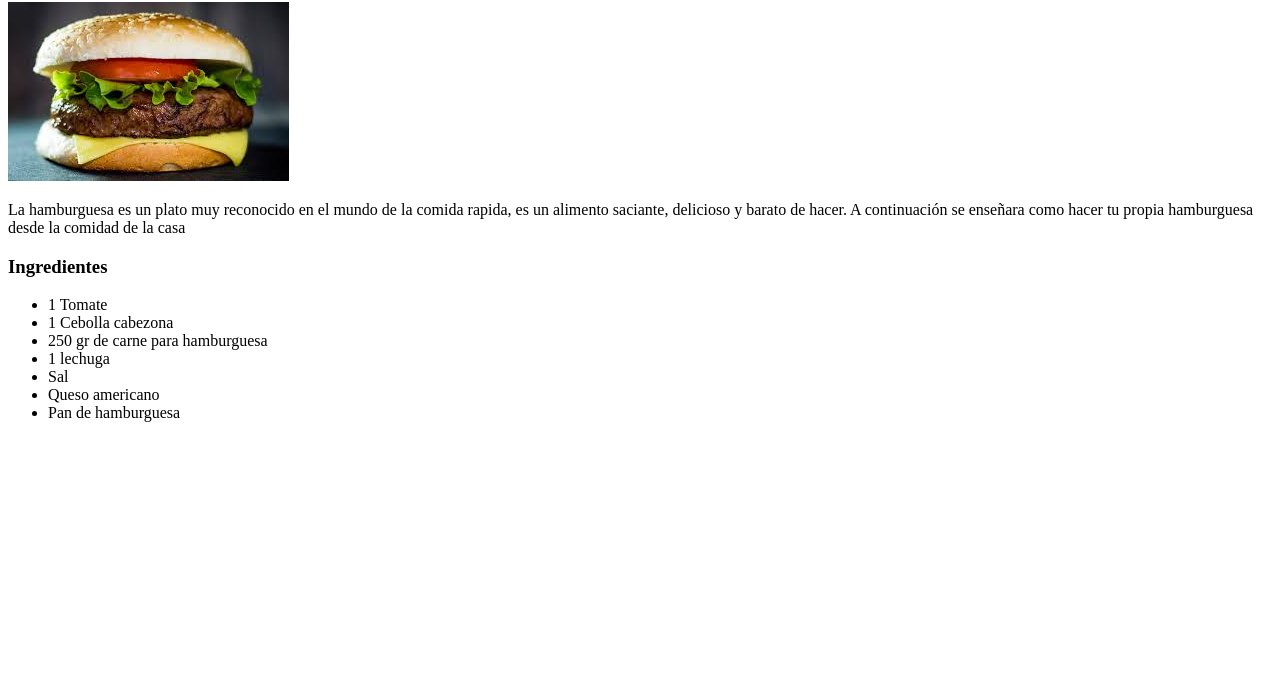
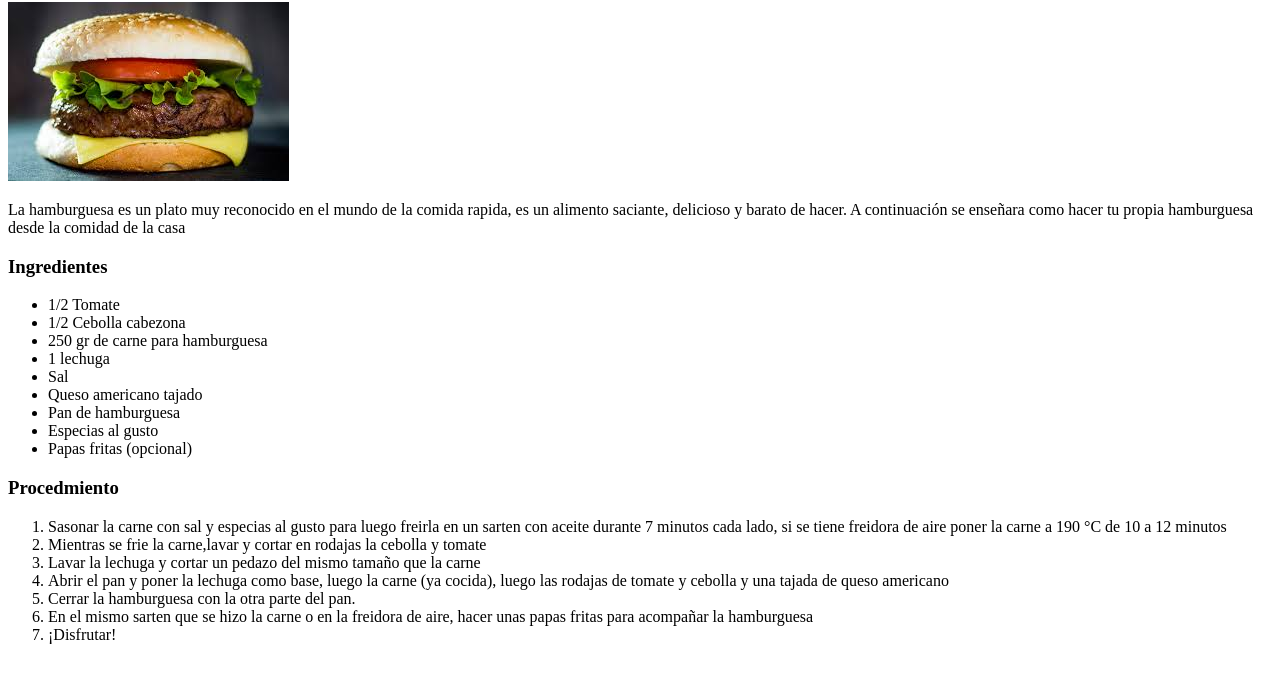
Before and after one commit to Blackmagic619/Odin-recetas, a plain HTML site: page recetas/hamburguesa.html in a window 1280 px wide. Shown: the part 78-760 px from the top of the page. Drawn offline with Linux system fonts and the light colour scheme.

Commit message:
feature:Se termino la receta de hamburguesa y se realizo la receta de avena

```diff
--- a/recetas/hamburguesa.html
+++ b/recetas/hamburguesa.html
@@ -16,14 +16,32 @@
     </p>
     <h3>Ingredientes</h3>
     <ul>
-        <li>1 Tomate</li>
-        <li>1 Cebolla cabezona</li>
+        <li>1/2 Tomate</li>
+        <li>1/2 Cebolla cabezona</li>
         <li>250 gr de carne para hamburguesa</li>
         <li>1 lechuga</li>
         <li>Sal</li>
-        <li>Queso americano</li>
+        <li>Queso americano tajado</li>
         <li>Pan de hamburguesa</li>
+        <li>Especias al gusto</li>
+        <li>Papas fritas (opcional)</li>
     </ul>
+    <h3>Procedmiento</h3>
+    <ol>
+        <li>Sasonar la carne con sal y especias al gusto para luego freirla en un sarten con aceite durante 7 minutos cada lado,
+            si se tiene freidora de aire poner la carne a 190 °C de 10 a 12 minutos
+        </li>
+        <li>Mientras se frie la carne,lavar y cortar en rodajas la cebolla y tomate</li>
+        <li>Lavar la lechuga y cortar un pedazo del mismo tamaño que la carne</li>
+        <li>Abrir el pan y poner la lechuga como base, luego la carne (ya cocida), luego las rodajas
+            de tomate y cebolla y una tajada de queso americano
+        </li>
+        <li>Cerrar la hamburguesa con la otra parte del pan.
+        <li>En el mismo sarten que se hizo la carne o en la freidora de aire, hacer unas papas fritas para acompañar
+            la hamburguesa
+        </li>
+        <li>¡Disfrutar!</li>
+    </ol>
 
 
 </body>
```
Also changed, not shown: index.html (+5 -1 lines), recetas/Avena.html (added, +32 -0 lines), recetas/Imagenes_Recetas/Avena.png (added).
